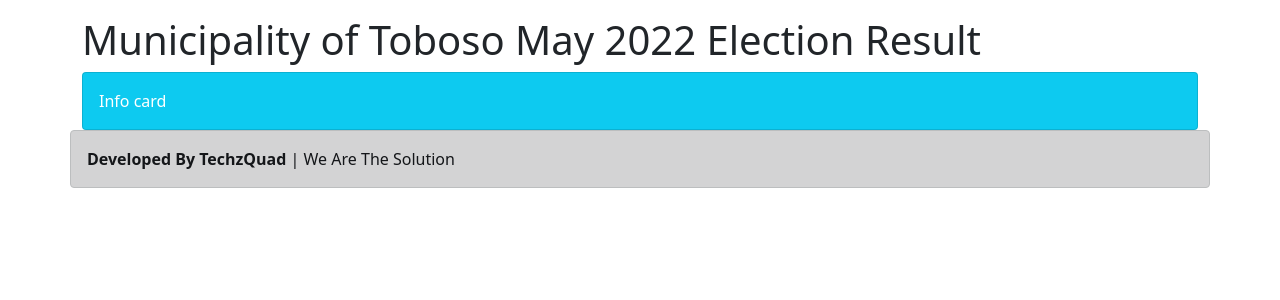
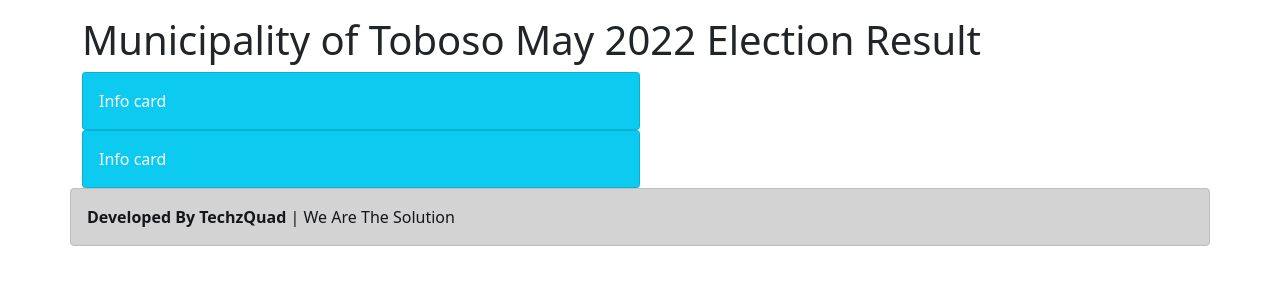
Before and after one commit to TechzQuad/Team-Asenso, a PHP site: page / in a window 1280 px wide. Shown: the part 56-356 px from the top of the page. Run offline with PHP 8.4, Linux system fonts and the light colour scheme.

Commit message:
Update index.php

```diff
--- a/index.php
+++ b/index.php
@@ -10,10 +10,17 @@
 <div class="container mt-3">
   <h1>Municipality of Toboso May 2022 Election Result</h1>
   <div class="row">
-  <div class="col-md-12">
-  <div class="card bg-info text-white">
-    <div class="card-body">Info card</div>
-  </div>
+    <div class="col-md-12">
+      <div class="col-md-6">
+        <div class="card bg-info text-white">
+          <div class="card-body">Info card</div>
+        </div>
+      </div>
+      <div class="col-md-6">
+        <div class="card bg-info text-white">
+          <div class="card-body">Info card</div>
+        </div>
+      </div>
   </div>
 </div>
 </div>
```
